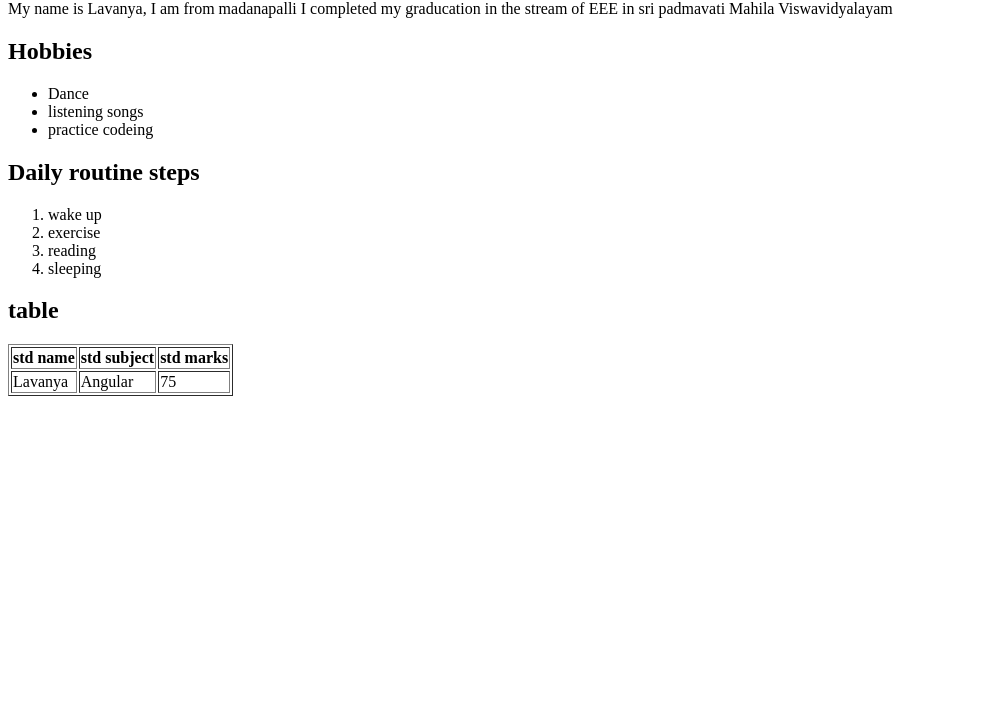
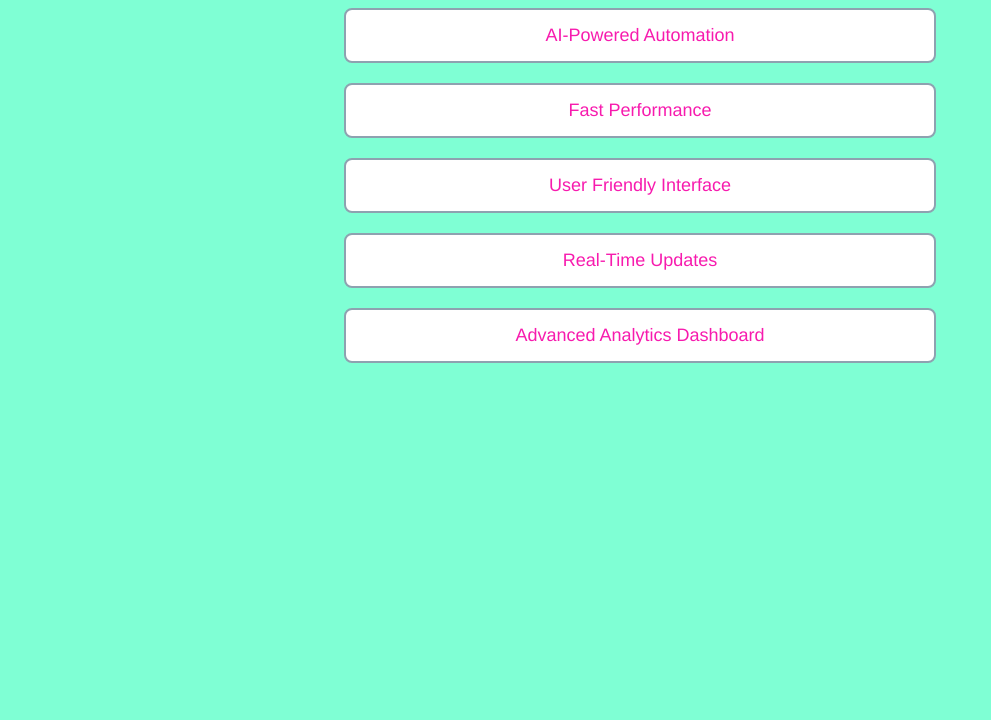
Before and after one commit to Neela-lavanya/Neela-Lavanya_.NetFSD_upGrad_B3_Angular-Day1, a plain HTML site: page task 1.html in a window 1280 px wide. Shown: the part 80-800 px from the top of the page, without its empty margins (0-991 px from the left). Drawn offline with Linux system fonts and the light colour scheme.

Commit message:
Add files via upload
Day3

```diff
--- a/task 1.html
+++ b/task 1.html
@@ -1,36 +1,67 @@
 <!DOCTYPE html>
-<html>
+<html lang="en">
 <head>
-    <title>Introduction</title>
+    <meta charset="UTF-8">
+    <meta name="viewport" content="width=device-width, initial-scale=1.0">
+    <title>Product Feature List</title>
+    <style>
+        body{
+            background-color: aquamarine;
+            font-family: 'Franklin Gothic Medium', 'Arial Narrow', Arial, sans-serif;
+        }
+
+        .feature-section {
+            width: 50%;
+            margin: 40px auto;
+            text-align: center;
+        }
+
+
+        .feature-section h1 {
+            color: #ec0b0b;
+            margin-bottom: 20px;
+        }
+
+
+        .feature-section ul {
+            list-style-type: none;
+            padding: 0;
+        }
+
+
+        .feature-section li {
+            background-color: #ffffff;
+            color: #f71bae;
+            border: 2px solid #8ea2b0;
+            padding: 15px;
+            margin: 20px;
+            border-radius: 8px;
+            font-size: 18px;
+            transition: 0.3s;
+        }
+
+
+        .feature-section li:hover {
+            background-color: #3498db;
+            color: white;
+            cursor: pointer;
+            transform: scale(1.05);
+        }
+
+    </style>
 </head>
 <body>
-    <h1>About Lavanya</h1>
-    <p>My name is Lavanya, I am from madanapalli I completed my graducation in the stream of EEE in sri padmavati Mahila Viswavidyalayam</p>
-    <h2>Hobbies</h2>
+    <section class="feature-section">
+        <h1>Product Feature List</h1>
         <ul>
-        <li>Dance</li>
-        <li>listening songs</li>
-        <li>practice codeing</li>
+            <li>AI-Powered Automation</li>
+            <li>Fast Performance</li>
+            <li>User Friendly Interface</li>
+            <li>Real-Time Updates</li>
+            <li>Advanced Analytics Dashboard</li>
             </ul>
-    <h2>Daily routine steps</h2>
-    <ol>
-        <li>wake up</li>
-        <li>exercise</li>
-        <li>reading</li>
-        <li>sleeping</li>
-    </ol>
-    <h2>table</h2>
-    <table border=""1>
-        <tr>
-            <th>std name</th>
-            <th>std subject</th>
-            <th>std marks</th>
-        </tr>
-        <tr>
-            <td>Lavanya</td>
-            <td>Angular</td>
-            <td>75</td>
-        </tr>
-    </table>
+
+    </section>
+
 </body>
 </html>
```
Lines whose indentation alone changed are shown as unchanged.
